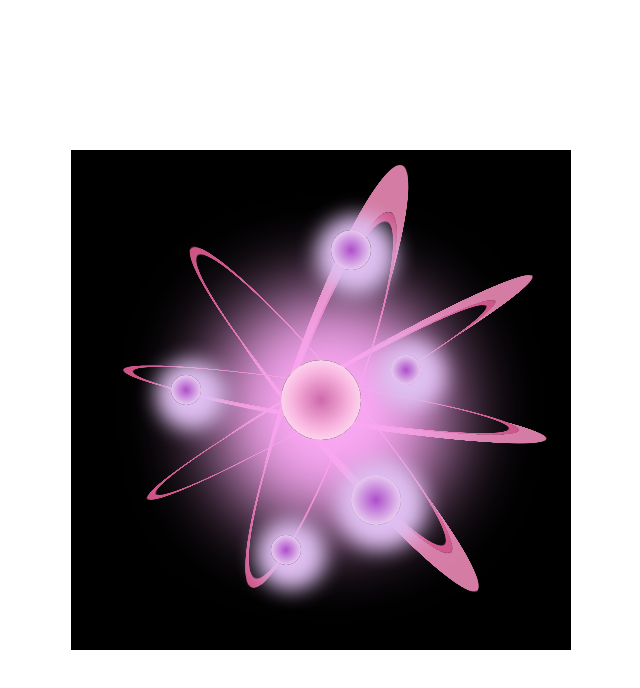
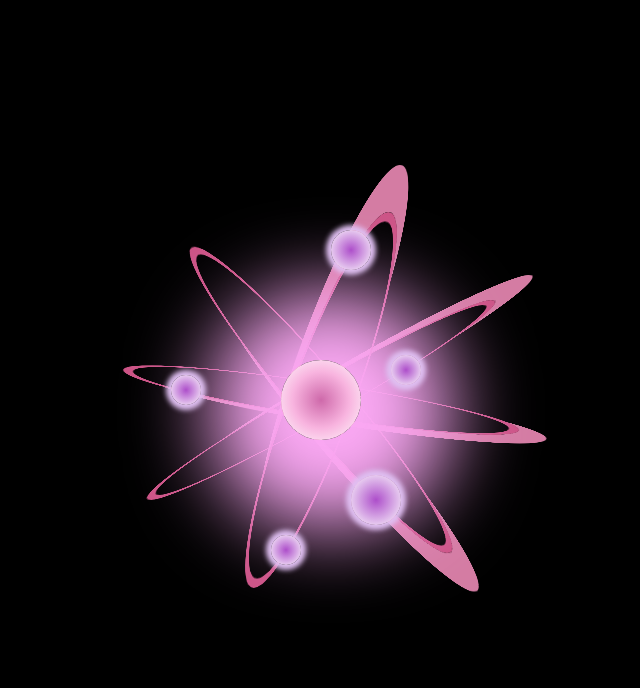
Before and after one commit to kenji1993/AtomoCSS, a plain HTML site: page index.html in a window 1280 px wide. Shown: the whole page, without its empty margins (319-959 px from the left). Drawn offline with Linux system fonts and the light colour scheme.

Commit message:
Commit final(creo)

```diff
--- a/styles.css
+++ b/styles.css
@@ -12,6 +12,7 @@ body {
     display: flex;
     justify-content: center;
     align-items: center;
+    background: #000;
 }
 .atom {
     width: 50rem;
@@ -51,7 +52,7 @@ body {
     position: relative;
     top: 10rem;
     left: 12rem;
-    box-shadow: 0.5rem 0.5rem 2rem 2rem rgb(223, 191, 241);
+    box-shadow: 0 0 0.5rem 0.5rem rgb(223, 191, 241);
 }
 .electron1 {
     width: 4rem;
@@ -63,7 +64,7 @@ body {
     position: relative;
     top: -15rem;
     left: 5rem;
-    box-shadow: 0.5rem 0.5rem 2rem 2rem rgb(223, 191, 241);
+    box-shadow: 0 0 0.5rem 0.5rem rgb(223, 191, 241);
 }
 .electron2 {
     width: 3rem;
@@ -75,7 +76,7 @@ body {
     position: relative;
     top: -1rem;
     left: -15rem;
-    box-shadow: 0.5rem 0.5rem 2rem 2rem rgb(223, 191, 241);
+    box-shadow: 0 0 0.5rem 0.5rem rgb(223, 191, 241);
 }
 .electron3 {
     width: 3rem;
@@ -87,7 +88,7 @@ body {
     position: relative;
     top: -3rem;
     left: 4rem;
-    box-shadow: 0.5rem 0.5rem 2rem 2rem rgb(223, 191, 241);
+    box-shadow: 0 0 0.5rem 0.5rem rgb(223, 191, 241);
 }
 .electron4 {
     width: 3rem;
@@ -99,7 +100,7 @@ body {
     position: relative;
     top: 15rem;
     left: -11rem;
-    box-shadow: 0.5rem 0.5rem 2rem 2rem rgb(223, 191, 241);
+    box-shadow: 0 0 0.5rem 0.5rem rgb(223, 191, 241);
 }
 .nucleo {
     width: 8rem;
```
Also changed, not shown: index.html (+0 -1 lines).
